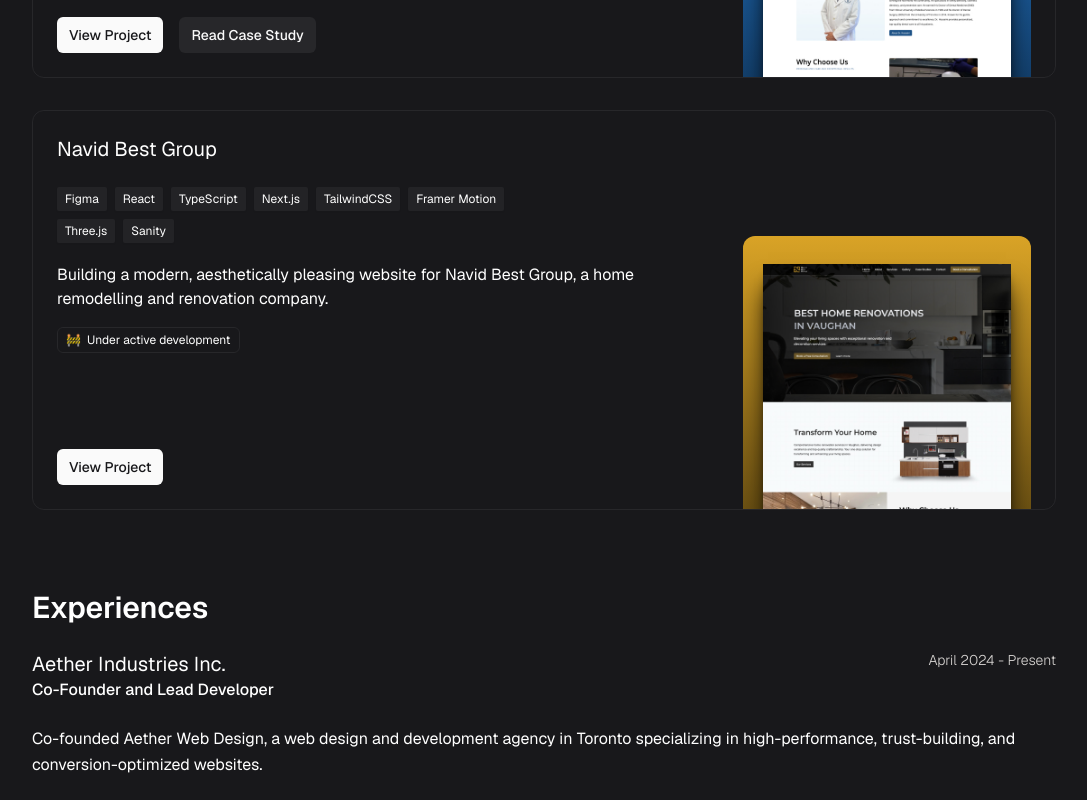
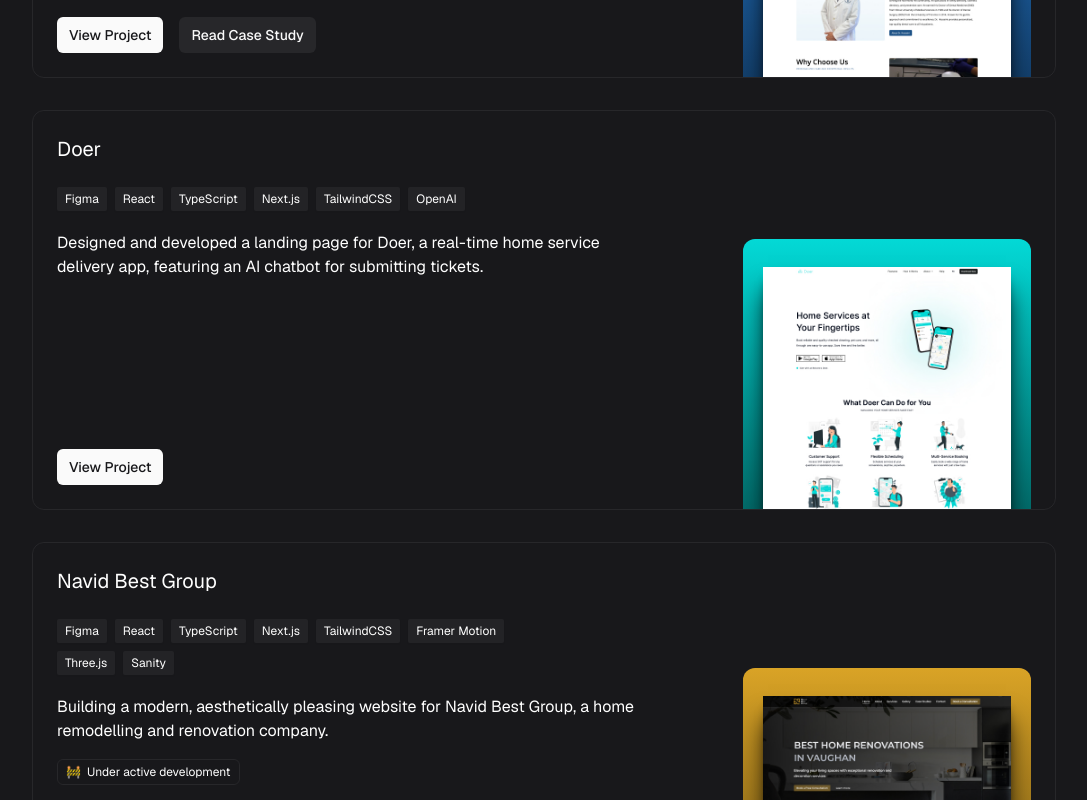
Before and after one commit to payamfakoorziba/personal-website, a Next.js app: page / in a window 1280 px wide. Shown: the part 2400-3200 px from the top of the page, without its empty margins (96-1183 px from the left). Built offline with nearby package versions, Linux system fonts and the light colour scheme; no server answers.

Commit message:
added doer

```diff
--- a/app/(home)/sections/recent-work.tsx
+++ b/app/(home)/sections/recent-work.tsx
@@ -3,6 +3,7 @@ import Color from "color";
 import NavidBestGroup from "@/public/projects/navid-best-group.jpg";
 import BayviewGlenDental from "@/public/projects/bayview-glen.jpg";
 import Ship4x6 from "@/public/projects/ship4x6.jpg";
+import Doer from "@/public/projects/doer.jpg";
 import Image from "next/image";
 import { Button } from "@/components/ui/button";
 import Link from "next/link";
@@ -58,6 +59,28 @@ const projects = [
       {
         text: "Read Case Study",
         url: "https://www.aetherwebdesign.com/case-studies/bayview-glen-dental",
+      },
+    ],
+  },
+  {
+    project: "Doer",
+    date: "February 2024 - March 2024",
+    description:
+      "Designed and developed a landing page for Doer, a real-time home service delivery app, featuring an AI chatbot for submitting tickets.",
+    technologies: [
+      "Figma",
+      "React",
+      "TypeScript",
+      "Next.js",
+      "TailwindCSS",
+      "OpenAI",
+    ],
+    image: Doer,
+    color: "#03D9D6",
+    buttons: [
+      {
+        text: "View Project",
+        url: "https://www.doerteam.ca/",
       },
     ],
   },
--- a/components/header.tsx
+++ b/components/header.tsx
@@ -13,6 +13,7 @@ import {
 } from "@/components/ui/tooltip";
 import { cn } from "@/lib/utils";
 import { usePathname } from "next/navigation";
+import { motion } from "framer-motion";
 
 function Logo() {
   return <div className="text-2xl font-medium select-none">Payam.</div>;
@@ -50,6 +51,10 @@ const Header = () => {
                     !item.active && "cursor-default hover:opacity-75 opacity-70"
                   )}
                   onClick={(e) => {
+                    if (!item.active) {
+                      e.preventDefault();
+                      return;
+                    }
                     if (item.href.includes("#")) {
                       e.preventDefault();
                       document
@@ -62,7 +67,10 @@ const Header = () => {
                 >
                   {item.name}
                   {pathname === item.href && item.active && (
-                    <div className="absolute h-px bottom-0 inset-x-0 bg-gradient-to-r from-transparent via-background/60 invert to-transparent" />
+                    <motion.div
+                      className="absolute h-px bottom-0 inset-x-0 bg-gradient-to-r from-transparent via-background/60 invert to-transparent"
+                      layoutId="underline"
+                    />
                   )}
                 </Link>
               </TooltipTrigger>
--- a/components/layout.tsx
+++ b/components/layout.tsx
@@ -1,6 +1,9 @@
+// "use client";
+
 import Header from "@/components/header";
 import Footer from "./footer";
 import GetInTouch from "@/app/(home)/sections/get-in-touch";
+// import { motion } from "framer-motion";
 
 export function Layout({ children }: { children: React.ReactNode }) {
   return (
@@ -8,7 +11,23 @@ export function Layout({ children }: { children: React.ReactNode }) {
       <div className="fixed inset-0 flex justify-center sm:px-85">
         <div className="flex w-full max-w-7xl lg:px-8 overflow-hidden">
           <div className="relative w-full border-[0.5px] border-black/15 dark:border-white/15">
-            <div className="hidden lg:block absolute right-0 top-10 w-[0.5px] h-80 bg-gradient-to-b from-transparent via-background to-transparent invert translate-x-[0.5px]" />
+            <div
+              // initial={{
+              //   y: 0,
+              //   opacity: 0,
+              // }}
+              // animate={{
+              //   opacity: [0, 1, 0],
+              //   y: "50vh",
+              // }}
+              // transition={{
+              //   ease: "easeInOut",
+              //   duration: 5,
+              //   repeat: Infinity,
+              //   repeatDelay: 5,
+              // }}
+              className="hidden lg:block absolute right-0 top-10 w-[0.5px] h-80 bg-gradient-to-b from-transparent via-background to-transparent invert translate-x-[0.5px]"
+            />
           </div>
         </div>
       </div>
```
Also changed, not shown: public/projects/doer.jpg (added).
